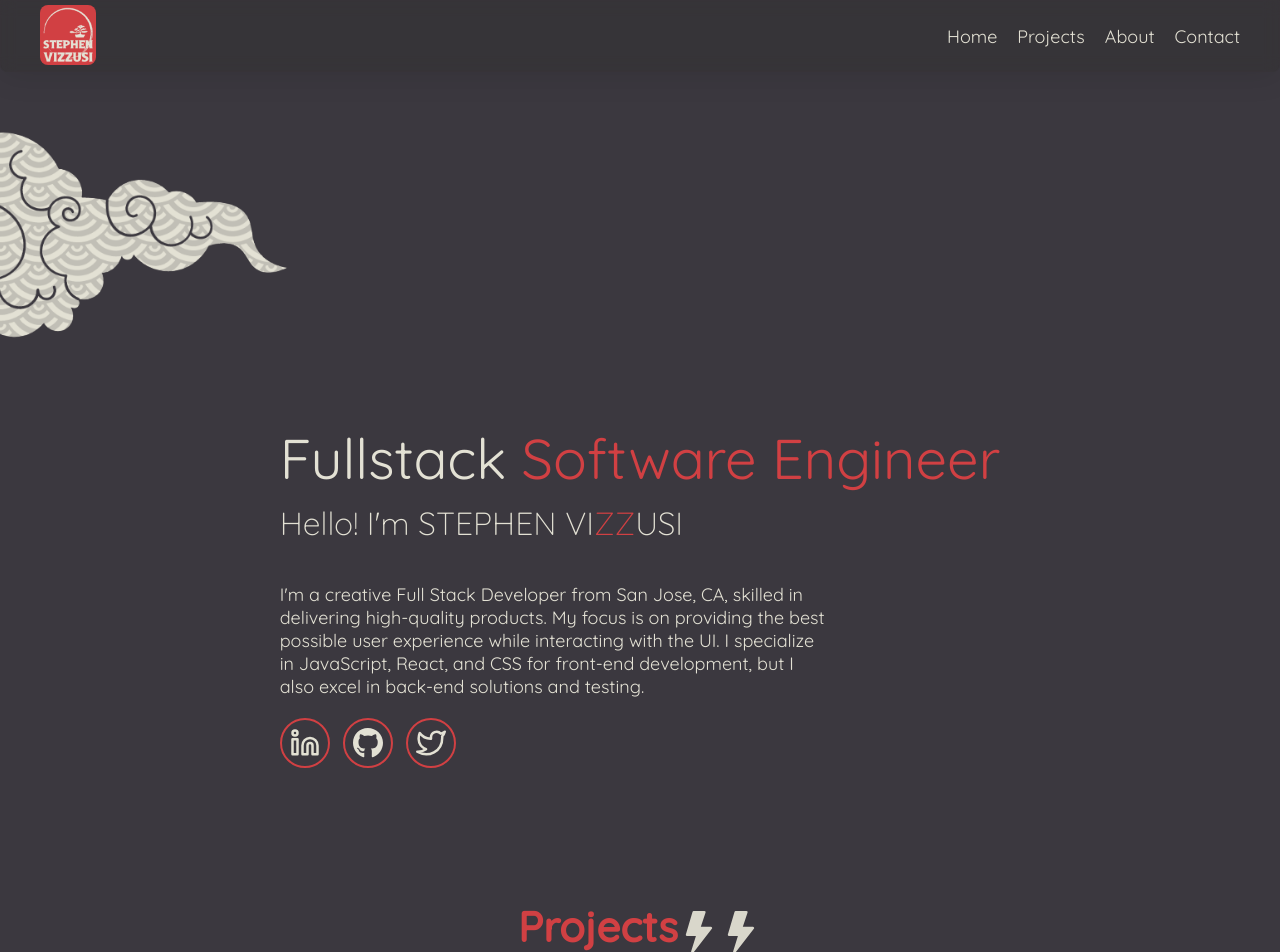
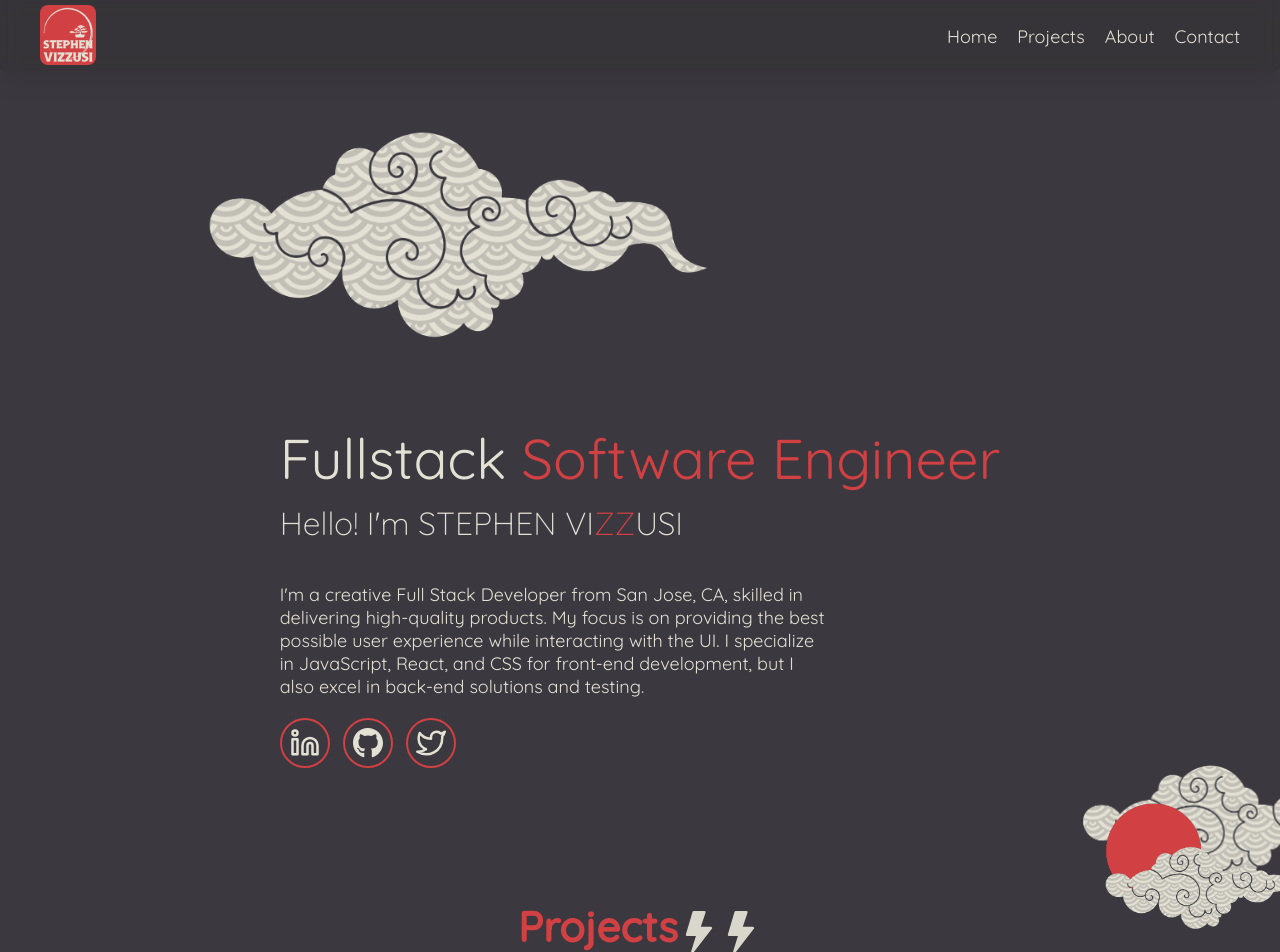
Before and after one commit to svizzusi/portfolio, a React (Vite) app: page / in a window 1280 px wide. Shown: the top 952 px of the page. Built offline with nearby package versions, Linux system fonts and the light colour scheme.

Commit message:
Speed up the cloud annimations

```diff
--- a/src/componets/Cloud/CloudBottom.module.css
+++ b/src/componets/Cloud/CloudBottom.module.css
@@ -12,7 +12,7 @@
     position: absolute;
     bottom: 60px;
     animation-name: moveCloud1;
-    animation-duration: 30s;
+    animation-duration: 20s;
     animation-iteration-count: infinite;
     animation-timing-function: ease-in-out;
 }
@@ -22,7 +22,7 @@
     position: absolute;
     bottom: 20px;
     animation-name: moveCloud2;
-    animation-duration: 30s;
+    animation-duration: 20s;
     animation-iteration-count: infinite;
     animation-timing-function: ease-in-out;
 }
@@ -31,7 +31,7 @@
     position: absolute;
     bottom: 50px;
     animation-name: moveSun;
-    animation-duration: 30s;
+    animation-duration: 20s;
     animation-iteration-count: infinite;
     animation-timing-function: ease-in-out;
 }
--- a/src/componets/Cloud/CloudTop.module.css
+++ b/src/componets/Cloud/CloudTop.module.css
@@ -12,7 +12,7 @@
     position: absolute;
     top: 130px;
     animation-name: moveCloud;
-    animation-duration: 25s;
+    animation-duration: 15s;
     animation-iteration-count: infinite;
     animation-timing-function: ease-in-out;
 }
@@ -32,7 +32,7 @@
     position: absolute;
     top: 325px;
     font-size: 8.0rem;
-    animation-duration: 25s;
+    animation-duration: 15s;
     animation-iteration-count: infinite;
     animation-timing-function: ease-in-out;
     color: var(--risingSun);
@@ -71,7 +71,7 @@
     position: absolute;
     top: 255px;
     font-size: 8.0rem;
-    animation-duration: 25s;
+    animation-duration: 15s;
     animation-iteration-count: infinite;
     animation-timing-function: ease-in-out;
     color: var(--risingSun);
```
